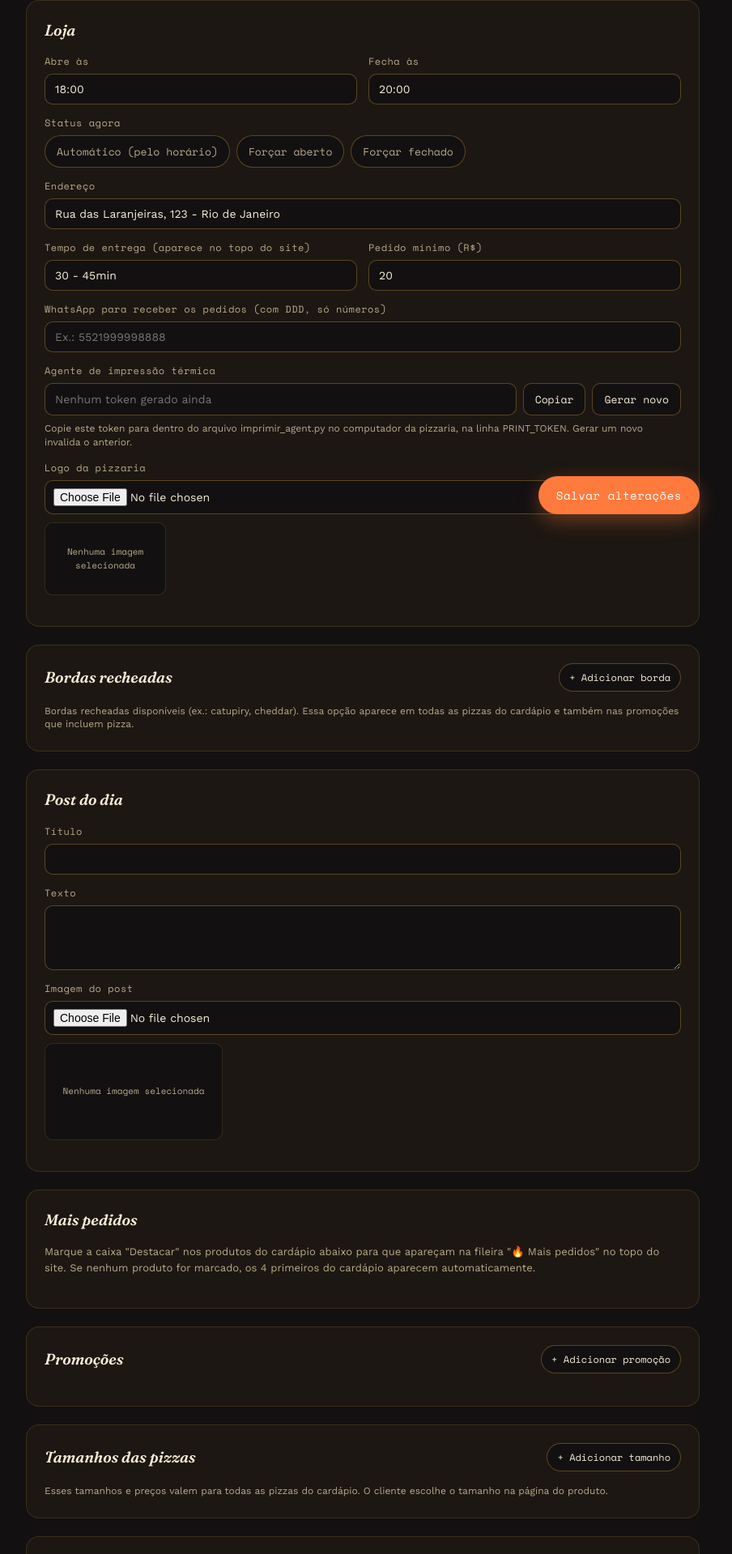
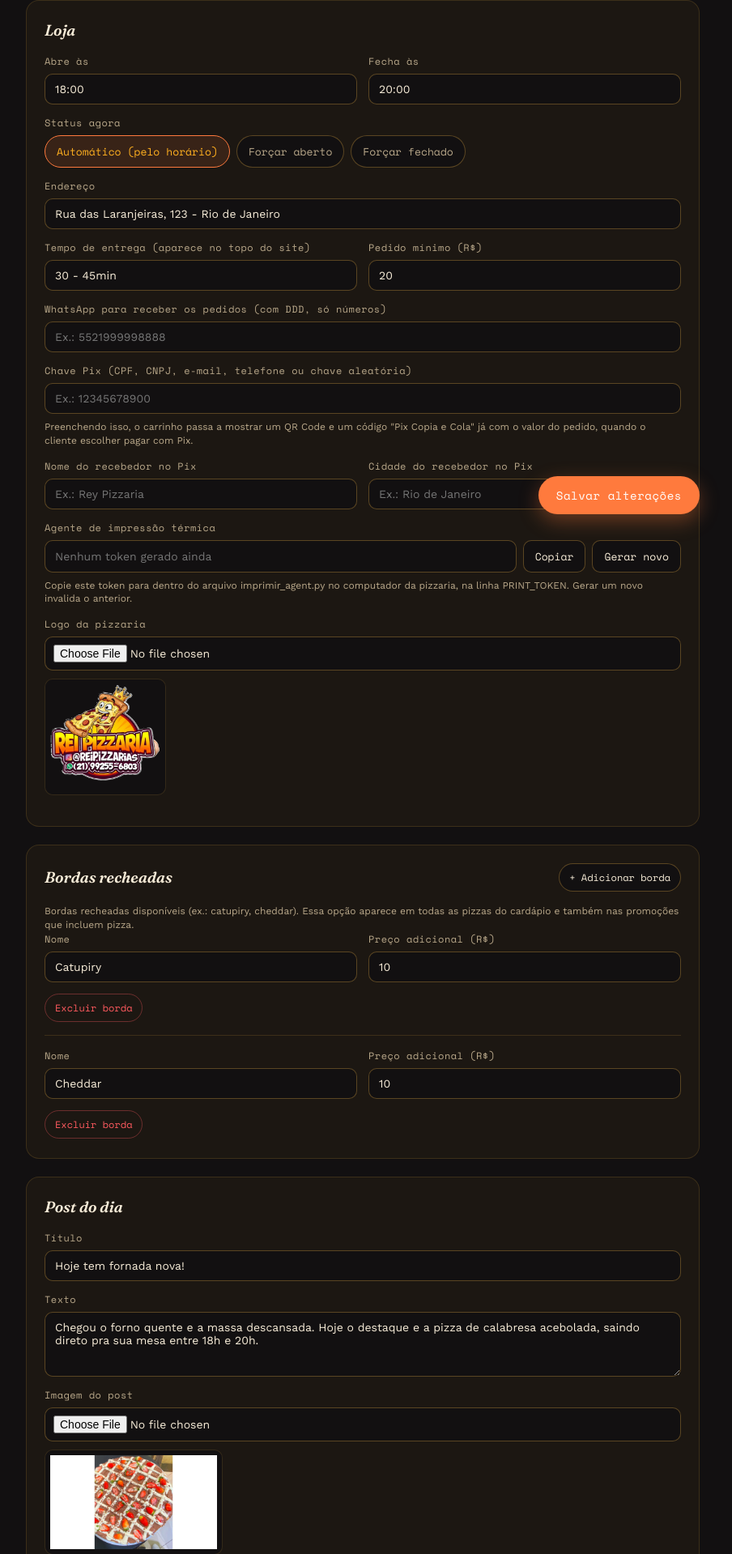
Before and after one commit to Alons078/proyecto-pizzaria-site-web, a Flask app: page /admin in a window 1280 px wide. Shown: the part 147-2066 px from the top of the page at 81% size, without its empty margins (192-1096 px from the left). Run offline with Flask 3, Linux system fonts and the light colour scheme; the visitor is signed in with stand-in values (Sample User, id 1); data comes from the database, SQL or seed files in the repository; data that the repository does not hold is empty.

Commit message:
Add files via upload

```diff
--- a/templates/admin.html
+++ b/templates/admin.html
@@ -61,6 +61,21 @@
     <div class="field">
       <label>WhatsApp para receber os pedidos (com DDD, só números)</label>
       <input type="text" id="store-whatsapp" placeholder="Ex.: 5521999998888">
+    </div>
+    <div class="field">
+      <label>Chave Pix (CPF, CNPJ, e-mail, telefone ou chave aleatória)</label>
+      <input type="text" id="store-pix-key" placeholder="Ex.: 12345678900">
+      <p class="field-hint">Preenchendo isso, o carrinho passa a mostrar um QR Code e um código "Pix Copia e Cola" já com o valor do pedido, quando o cliente escolher pagar com Pix.</p>
+    </div>
+    <div class="row">
+      <div class="field">
+        <label>Nome do recebedor no Pix</label>
+        <input type="text" id="store-pix-name" placeholder="Ex.: Rey Pizzaria">
+      </div>
+      <div class="field">
+        <label>Cidade do recebedor no Pix</label>
+        <input type="text" id="store-pix-city" placeholder="Ex.: Rio de Janeiro">
+      </div>
     </div>
     <div class="field">
       <label>Agente de impressão térmica</label>
--- a/templates/carrinho.html
+++ b/templates/carrinho.html
@@ -25,6 +25,8 @@
 </main>
 
 <script src="/static/cart.js"></script>
+<script src="/static/vendor/qrcode.js"></script>
+<script src="/static/pix.js"></script>
 <script src="/static/carrinho.js"></script>
 </body>
 </html>
```
